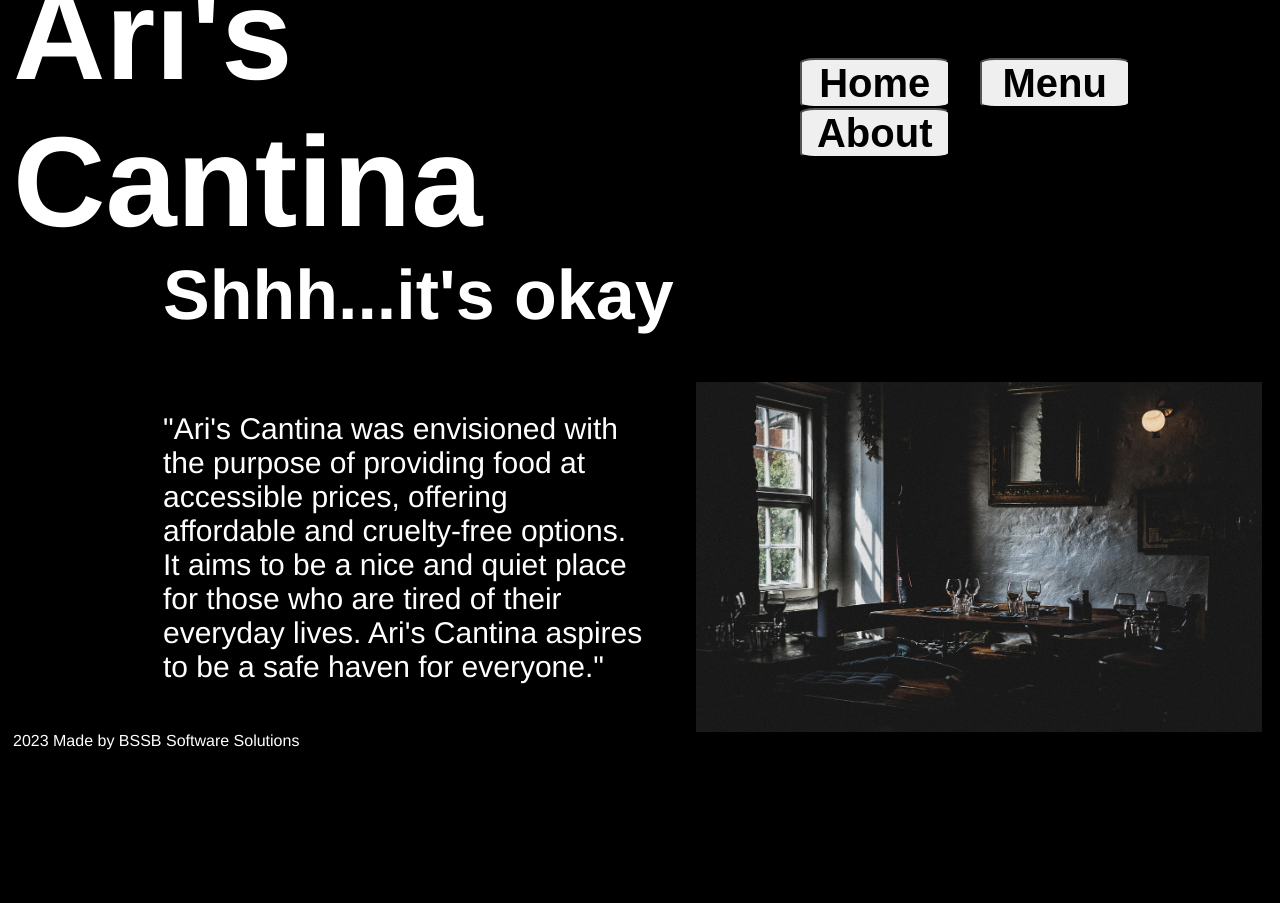
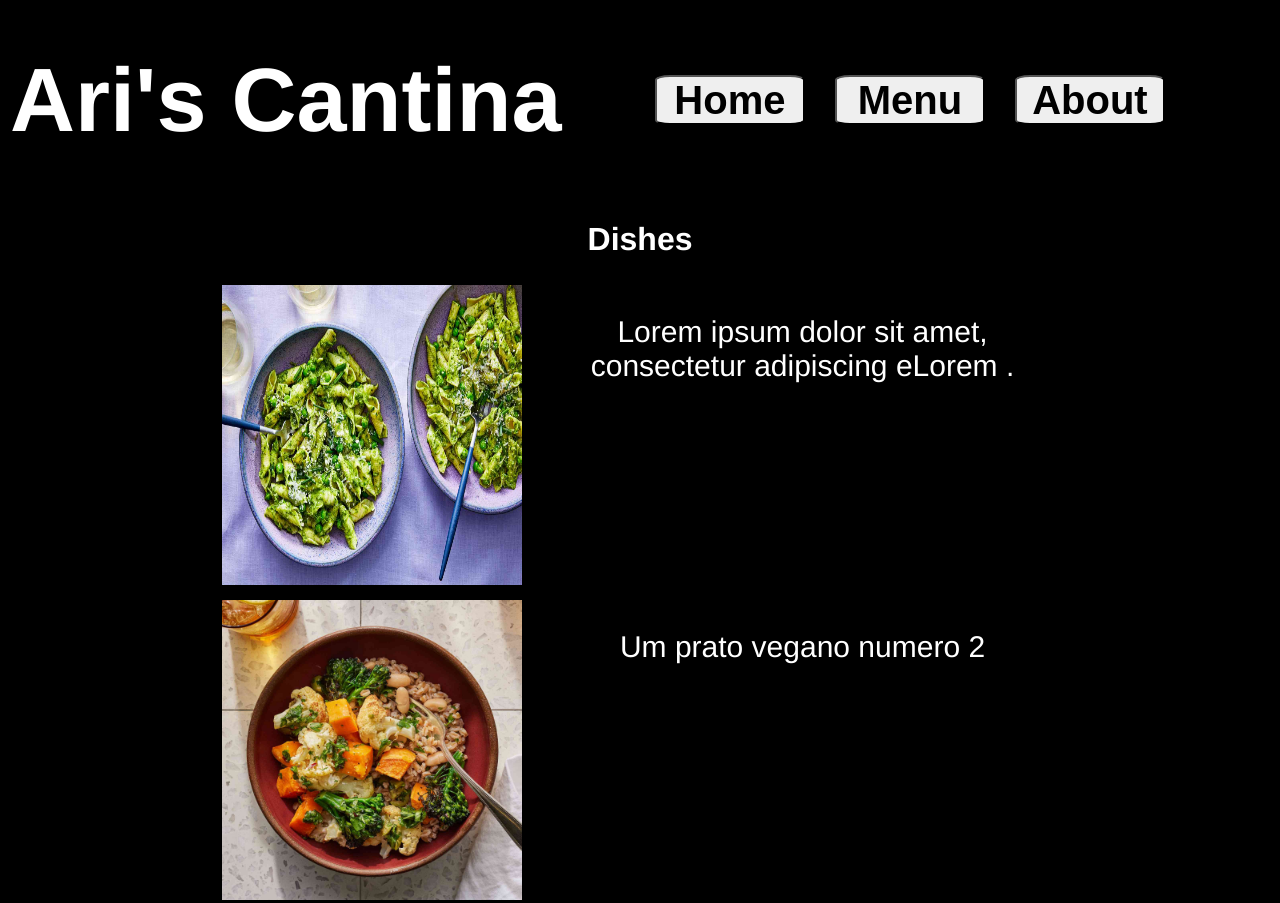
Before and after one commit to bssbrit/restaurantPage, a website with bundled scripts: page dist/index.html in a window 1280 px wide. Shown: the top 903 px of the page. Before the commit the page ends 800 px from the top, so only its background shows below. Built offline with nearby package versions, Linux system fonts and the light colour scheme.

Commit message:
better the header, menu and home css design

```diff
--- a/src/header.js
+++ b/src/header.js
@@ -10,7 +10,7 @@ export function headerBuild(dive) {
   nome.innerHTML = "Ari's Cantina";
 
   const menu = document.createElement("ul");
-  menu.classList.add("menu");
+  menu.classList.add("menuHeader");
 
   const btnHome = document.createElement("BUTTON");
   const btnMenu = document.createElement("button");
--- a/src/index.js
+++ b/src/index.js
@@ -7,10 +7,11 @@ import { aboutpg } from "./aboutpg";
 
 function pageLoader() {
   const dive = document.createElement("div");
+  dive.classList.add("content");
+  dive.appendChild(headerBuild(dive));
+  dive.appendChild(menupg());
+  dive.appendChild(footerBuild());
   document.body.appendChild(dive);
-  dive.appendChild(headerBuild(dive));
-  dive.appendChild(homepg());
-  dive.appendChild(footerBuild());
 }
 pageLoader();
 /* dive.appendChild(headerBuild());
--- a/src/menupg.js
+++ b/src/menupg.js
@@ -5,22 +5,29 @@ import Dish4 from "./dishe4.jpg";
 
 export function menupg() {
   const element = document.createElement("div");
+  element.classList.add("menu");
   const titulo = document.createElement("h1");
+  titulo.classList.add("tituloMenu");
   titulo.innerHTML = "Dishes";
 
   //Pratos
   //div do cardapio
   const cardapio = document.createElement("div");
+
+  cardapio.classList.add("cardapio");
   //div prato 1 com a sua imagem
   const divDish1 = document.createElement("div");
+  divDish1.classList.add("prato");
   const dish1 = new Image();
   dish1.src = Dish1;
   const textoDish1 = document.createElement("p");
-  textoDish1.innerHTML = "Um prato vegano numero 1";
+  textoDish1.innerHTML =
+    "Lorem ipsum dolor sit amet, consectetur adipiscing eLorem .";
   divDish1.appendChild(dish1);
   divDish1.appendChild(textoDish1);
   //div prato 2 com a sua imagem
   const divDish2 = document.createElement("div");
+  divDish2.classList.add("prato");
   const dish2 = new Image();
   dish2.src = Dish2;
   const textoDish2 = document.createElement("p");
@@ -29,6 +36,7 @@ export function menupg() {
   divDish2.appendChild(textoDish2);
   //div prato 3
   const divDish3 = document.createElement("div");
+  divDish3.classList.add("prato");
   const dish3 = new Image();
   dish3.src = Dish3;
   const textoDish3 = document.createElement("p");
@@ -38,6 +46,7 @@ export function menupg() {
 
   //div prato4
   const divDish4 = document.createElement("div");
+  divDish4.classList.add("prato");
   const dish4 = new Image();
   dish4.src = Dish4;
   const textoDish4 = document.createElement("p");
--- a/src/style.css
+++ b/src/style.css
@@ -6,28 +6,33 @@ h1 {
 body {
   background-color: black;
   display: flex;
+  font-family: "Franklin Gothic Medium", "Arial Narrow", Arial, sans-serif;
+  height: 100vh;
+  width: auto;
+  margin: 0px;
+}
+
+.content {
+  display: flex;
   flex-direction: column;
-  justify-content: space-between;
-  padding-left: 5px;
-  padding-right: 10px;
-  font-family: "Franklin Gothic Medium", "Arial Narrow", Arial, sans-serif;
+  flex-grow: 1;
+  margin-left: 10px;
+  margin-right: 10px;
 }
 .header h1 {
-  font-size: 128px;
+  font-size: 90px;
 }
 img {
   height: 350px;
-  width: 600px;
+  width: 500px;
 }
 
 .header {
   display: flex;
   align-items: center;
+
   gap: 3vw;
   height: 25vh;
-}
-.menu {
-  margin: 0px;
 }
 
 button {
@@ -42,6 +47,7 @@ button {
 }
 
 .homeMainDiv {
+  border: 1px solid white;
   display: flex;
   flex-direction: column;
   padding-left: 150px;
@@ -62,5 +68,42 @@ p {
 }
 
 .Footer {
-  align-content: center;
+  border: 1px solid white;
 }
+
+/*
+menu
+*/
+
+.menu {
+  display: flex;
+  flex-direction: column;
+  align-items: center;
+  justify-content: center;
+  gap: 5px;
+}
+menu h1 {
+  font-size: 100px;
+}
+.menu img {
+  width: 300px;
+  height: 300px;
+}
+.cardapio {
+  width: 100%;
+  display: flex;
+  flex-wrap: wrap;
+  justify-content: center;
+  gap: 15px;
+}
+.prato {
+  font-size: 15px;
+  display: flex;
+  gap: 25px;
+  justify-content: space-between;
+}
+
+.prato p {
+  text-align: center;
+  font-family: "Franklin Gothic Medium", "Arial Narrow", Arial, sans-serif;
+}
```
Also changed, not shown: dist/bundle.js.
